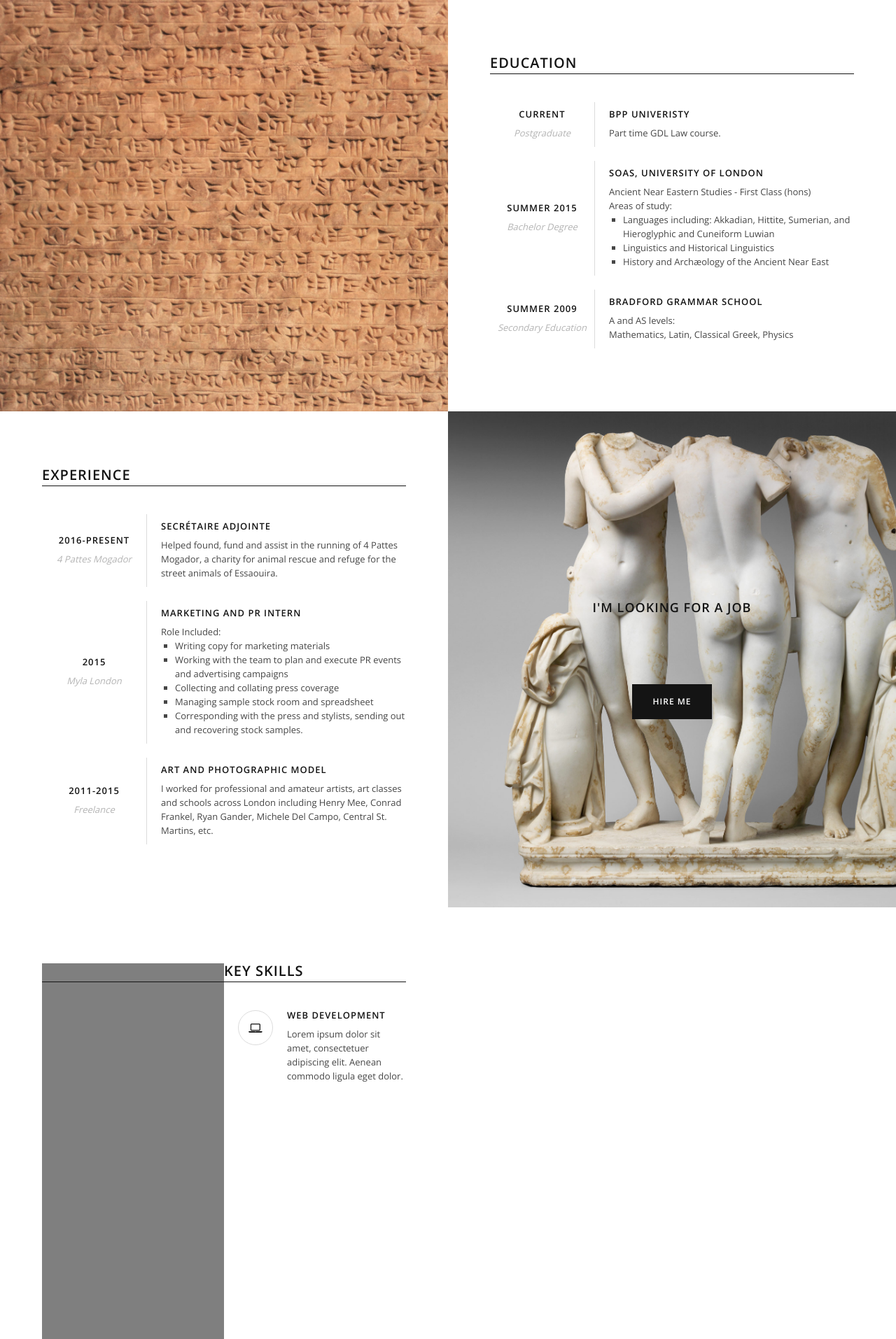
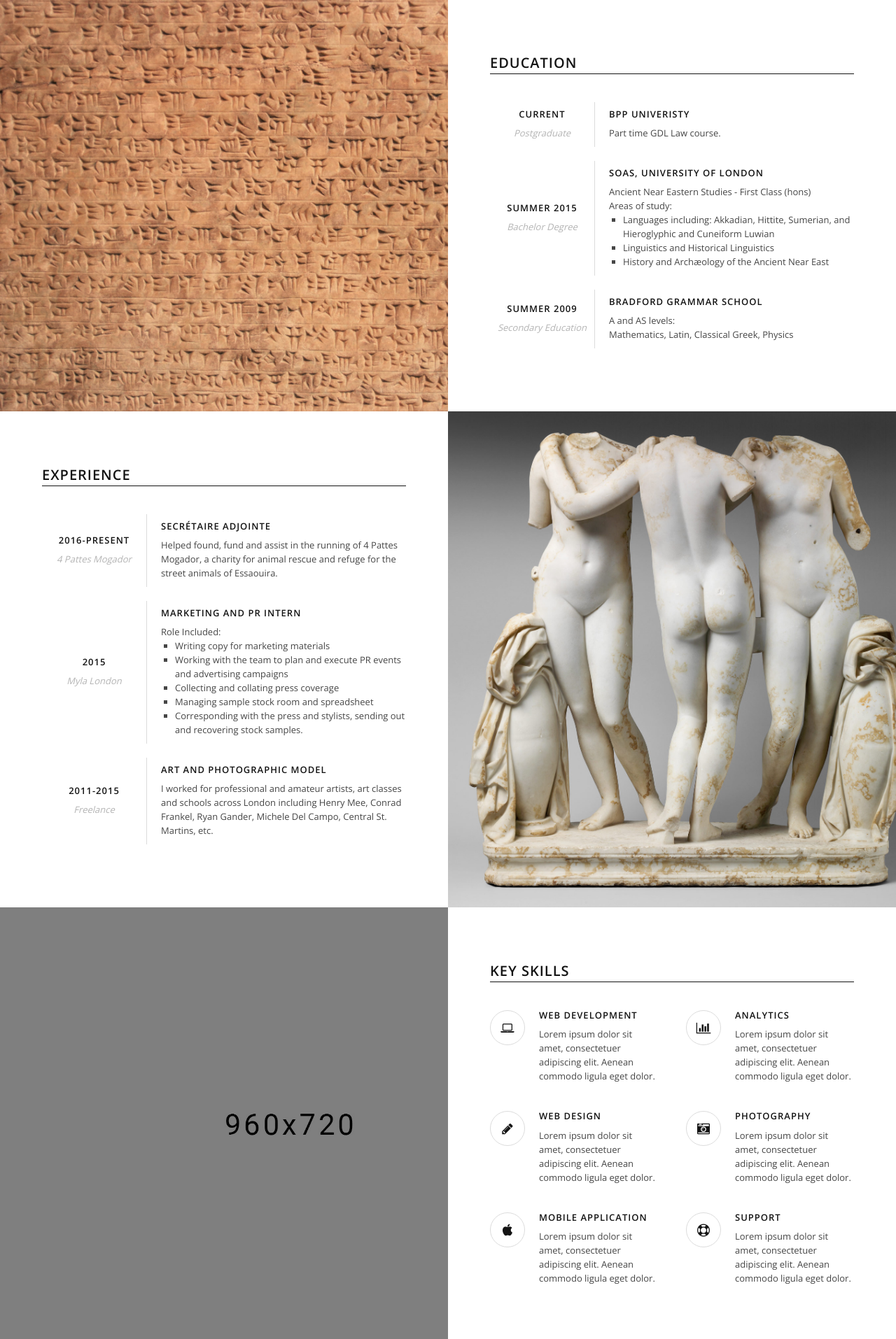
Before and after one commit to EveClements/EveClements.github.io, a PHP site: page / in a window 1280 px wide. Shown: the part 1008-2922 px from the top of the page at 70% size. Run offline with PHP 8.4, Linux system fonts and the light colour scheme; some libraries are stand-ins or nearby versions.

Commit message:
Fix re-flow on mobile

```diff
--- a/css/theme.css
+++ b/css/theme.css
@@ -442,7 +442,7 @@ textarea {
 /*-------------------------------------------------
 	5. Skills
 -------------------------------------------------*/
-.skills-background {
+.edu-background {
 	background: url("../images/edu-img.jpg") no-repeat;
 	-webkit-background-size: cover;
 	-moz-background-size: cover;
@@ -455,45 +455,21 @@ textarea {
 }
 
 /*-------------------------------------------------
-	6. Hire me
+	6. Experience
 -------------------------------------------------*/
-.hire-background {
+.experience-background {
 	background: url("../images/exp-img.jpg") no-repeat;
-	min-height:100px;
 	-webkit-background-size: cover;
 	-moz-background-size: cover;
 	-ms-background-size: cover;
 	-o-background-size: cover;
 	background-size: cover;
+    background-position: 30% 20%;
+	min-height:100px;
+	padding: 0;
 	text-align: center;
-	padding: 0;
 }
 
-.hire-background p {
-	margin-bottom: 20px;
-	min-height:100px;
-	color: rgb(20, 20, 20);
-	font-size: 18px;
-	font-weight: 600;
-	letter-spacing: 1px;
-	text-transform: uppercase;
-}
-
-.hire-background a {
-	display: inline-block;
-	background: rgb(20, 20, 20);
-	padding: 15px 30px;
-	color: #fff;
-	font-size: 12px;
-	font-weight: 600;
-	letter-spacing: 1px;
-	text-transform: uppercase;
-}
-
-.hire-background a:hover {
-	background: rgb(50, 50, 50);
-	text-decoration: none;
-}
 
 /*-------------------------------------------------
 	7. Portfolio Section
--- a/index.html
+++ b/index.html
@@ -133,11 +133,11 @@
     <section id="education">
       <div class="container-fluid">
         <div class="row">
-          <!-- Skills -->
-          <div class="skills-background col-xs-12 col-sm-6" data-mh="match-edu">
+          <!-- Education Image -->
+          <div class="edu-background col-xs-12 col-sm-6" data-mh="match-edu">
             <div class="lighten-layer">
             </div>
-          </div><!-- end Skills -->
+          </div><!-- end Education Image -->
           <div class="section-background col-xs-12 col-sm-6" data-mh="match-edu">
             <h2>Education</h2>
             <ul class="resume-box">
@@ -197,16 +197,13 @@
     <section id="experience">
       <div class="container-fluid">
         <div class="row">
-          <!-- Hire me -->
-          <div class="hire-background col-xs-12 col-sm-6 col-sm-push-6" data-mh="match-experience">
+
+          <!-- Skills -->
+          <div class="experience-background col-xs-12 col-sm-6 col-sm-push-6" data-mh="match-experience">
             <div class="lighten-layer">
-              <div class="middle-content hidden-xs">
-                <p>I'm Looking for a job</p>
-                <a href="#contact">Hire me</a>
-              </div>
             </div>
-          </div>
-          <!-- end Hire me -->
+          </div><!-- end Skills -->
+
           <div class="section-background col-xs-12 col-sm-6 col-sm-pull-6" data-mh="match-experience">
             <h2>Experience</h2>
             <ul class="resume-box">
@@ -257,6 +254,7 @@
               </li>
             </ul>
           </div>
+
         </div><!-- end row -->
       </div><!-- end container -->
     </section>
@@ -266,13 +264,13 @@
     <section id="services">
       <div class="container-fluid">
         <div class="row">
+          <!-- Facts -->
+          <div class="facts-background col-xs-12 col-sm-6" data-mh="match-services">
+            <div class="black-layer">
+
+            </div>
+          </div><!-- end Facts -->
           <div class="section-background col-xs-12 col-sm-6" data-mh="match-services">
-		      <!-- Facts -->
-		      <div class="facts-background col-xs-12 col-sm-6" data-mh="match-services">
-		        <div class="black-layer">
-
-		        </div>
-		      </div><!-- end Facts -->
             <h2>Key Skills</h2>
             <!-- Service box 1 -->
             <div class="service-box">
@@ -345,7 +343,10 @@
     <section id="contact">
       <div class="container-fluid">
         <div class="row">
-          <div class="section-background col-xs-12 col-sm-6" data-mh="match-contact">
+          <div class="google-maps col-xs-12 col-sm-6 col-sm-push-6" data-mh="match-contact">
+            <div id="map-canvas"></div>
+          </div>
+          <div class="section-background col-xs-12 col-sm-6 col-sm-pull-6" data-mh="match-contact">
             <h2>Contact Me</h2>
             <ul class="info">
               <li>
@@ -365,9 +366,6 @@
                 <span>+44 (0)7763 362053</span>
               </li>
             </ul>
-          </div>
-          <div class="google-maps col-xs-12 col-sm-6" data-mh="match-contact">
-            <div id="map-canvas"></div>
           </div>
         </div><!-- end row -->
       </div><!-- end container -->
```
